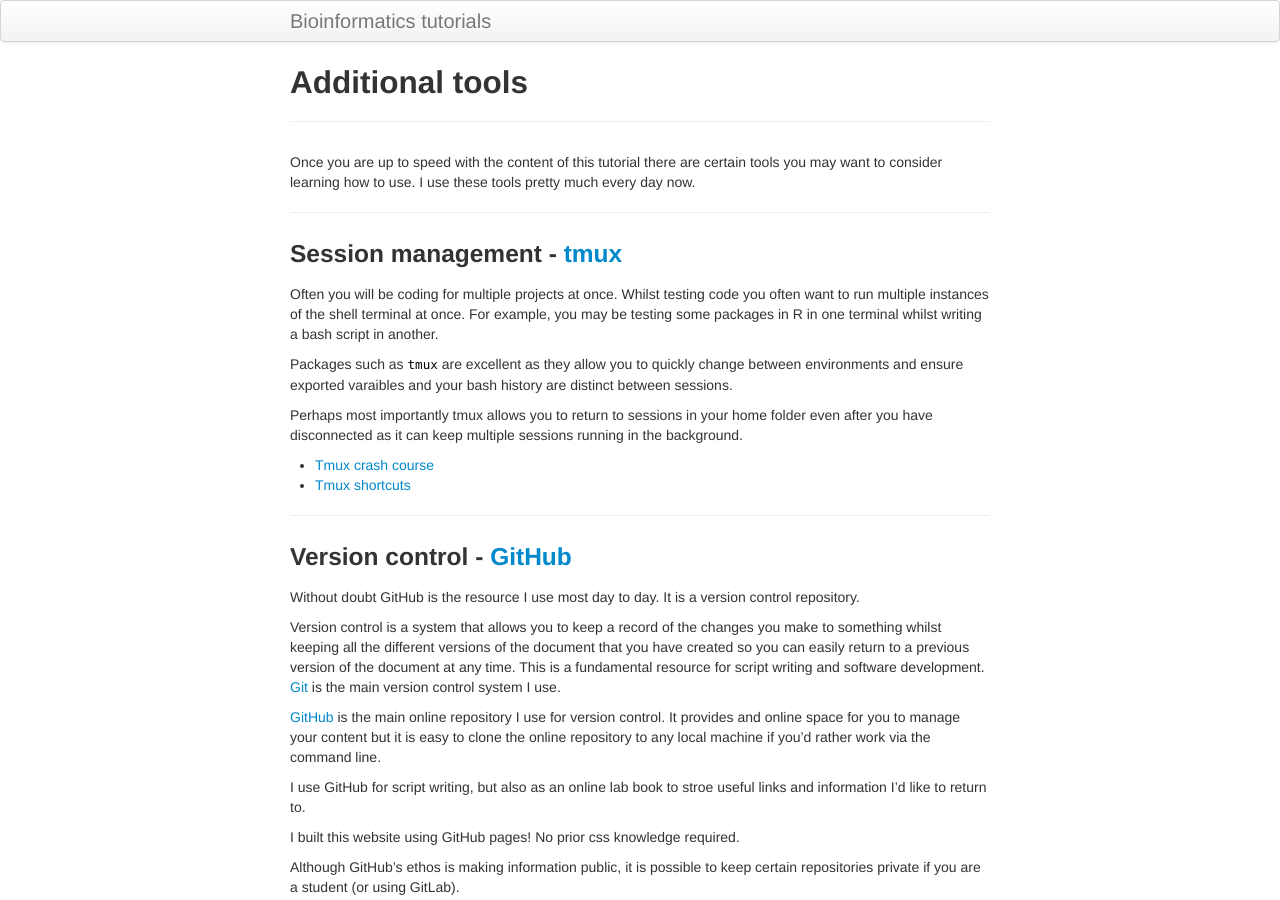
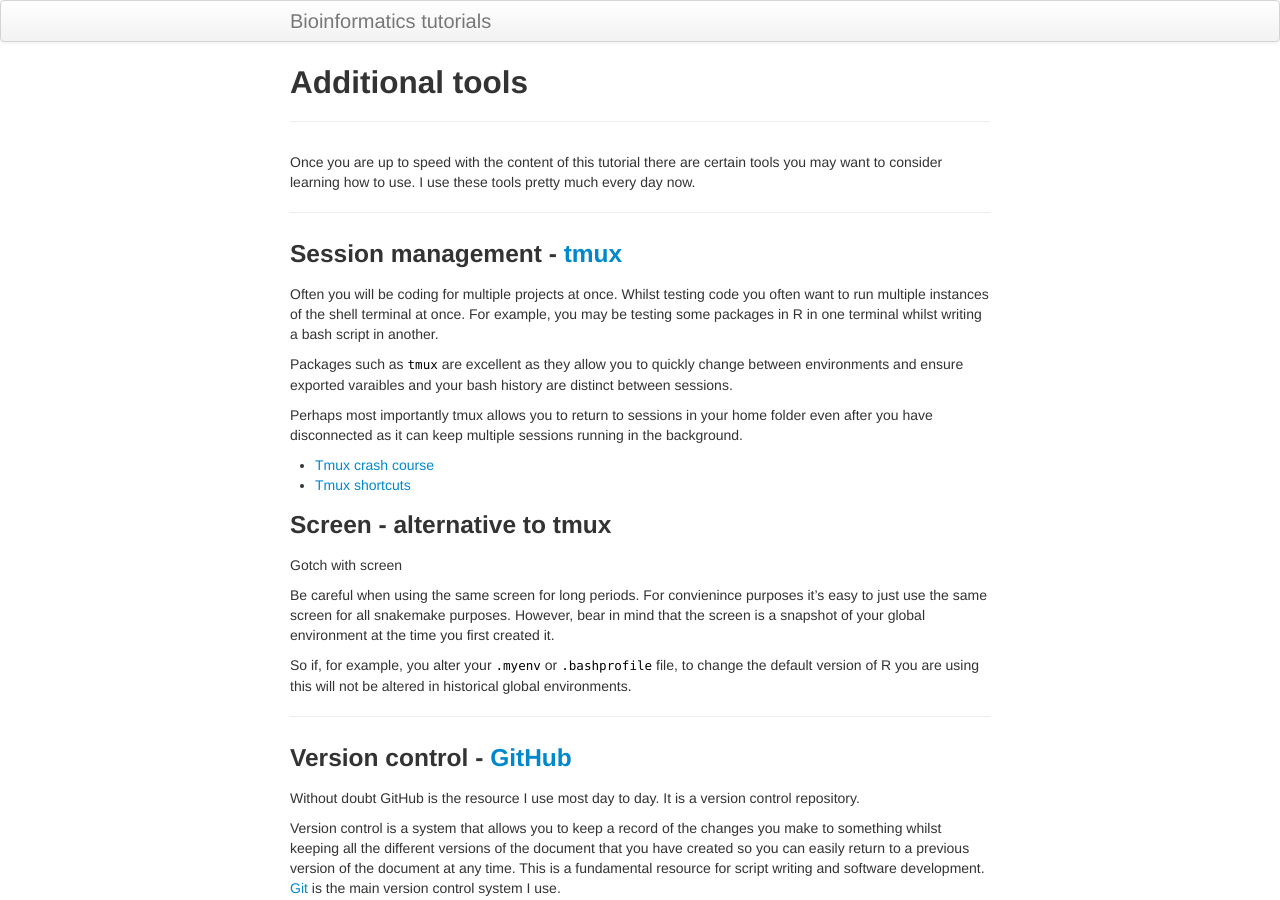
Before and after one commit to Dazcam/Bioinformatics-tutorials, a Jekyll site: the page built from pages/extra_tools.md, in a window 1280 px wide and 900 px high. Built offline with Jekyll 4.4.1, drawn with Linux system fonts in a browser that asks for light colours.

Commit message:
Update extra_tools.md

```diff
--- a/pages/extra_tools.md
+++ b/pages/extra_tools.md
@@ -23,6 +23,18 @@ have disconnected as it can keep multiple sessions running in the background.
 
 + [Tmux crash course](https://robots.thoughtbot.com/a-tmux-crash-course)
 + [Tmux shortcuts](https://gist.github.com/MohamedAlaa/2961058)
+
+### Screen - alternative to tmux
+
+Gotch with screen
+
+Be careful when using the same screen for long periods. For convienince purposes it's
+easy to just use the same screen for all snakemake purposes. However, bear in mind that
+the screen is a snapshot of your global environment at the time you first created it.
+
+So if, for example, you alter your `.myenv` or `.bashprofile` file, to change the
+default version of R you are using this will not be altered in historical global
+environments.
 
 ***
 
```
